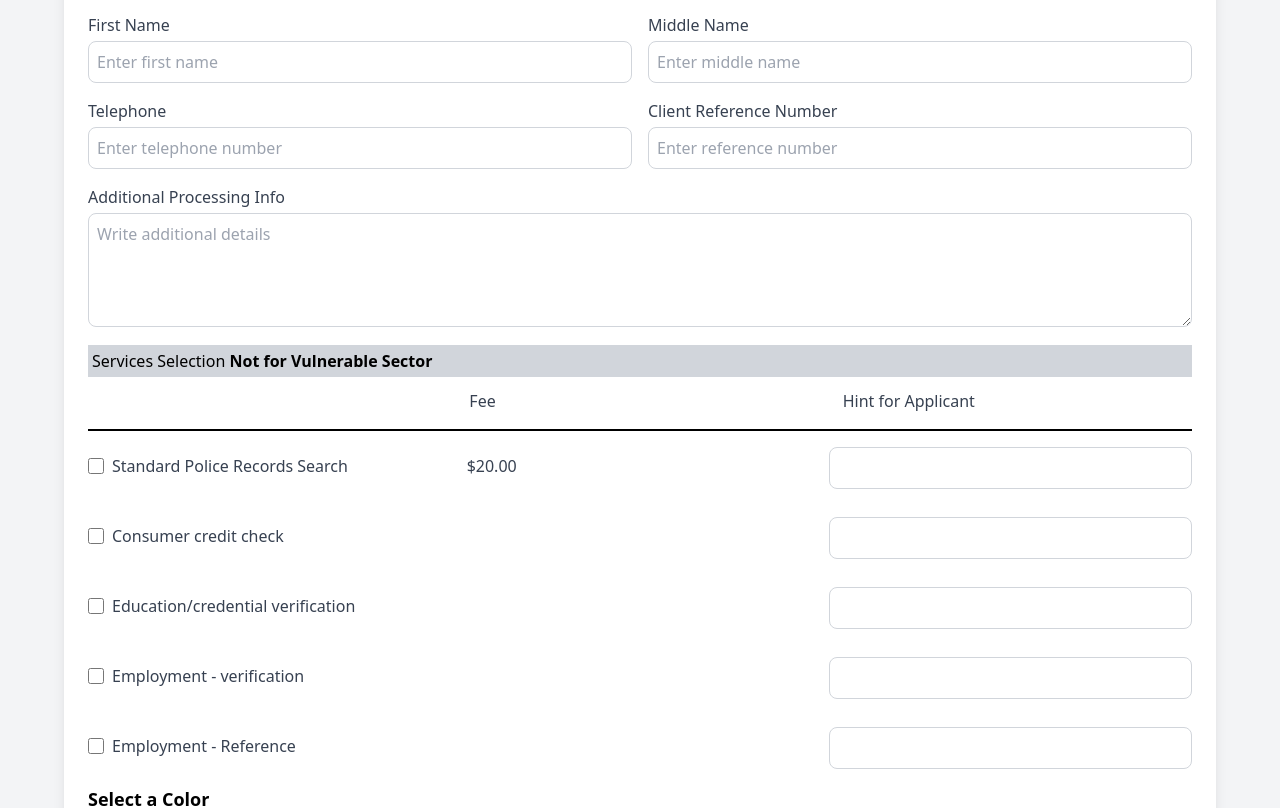
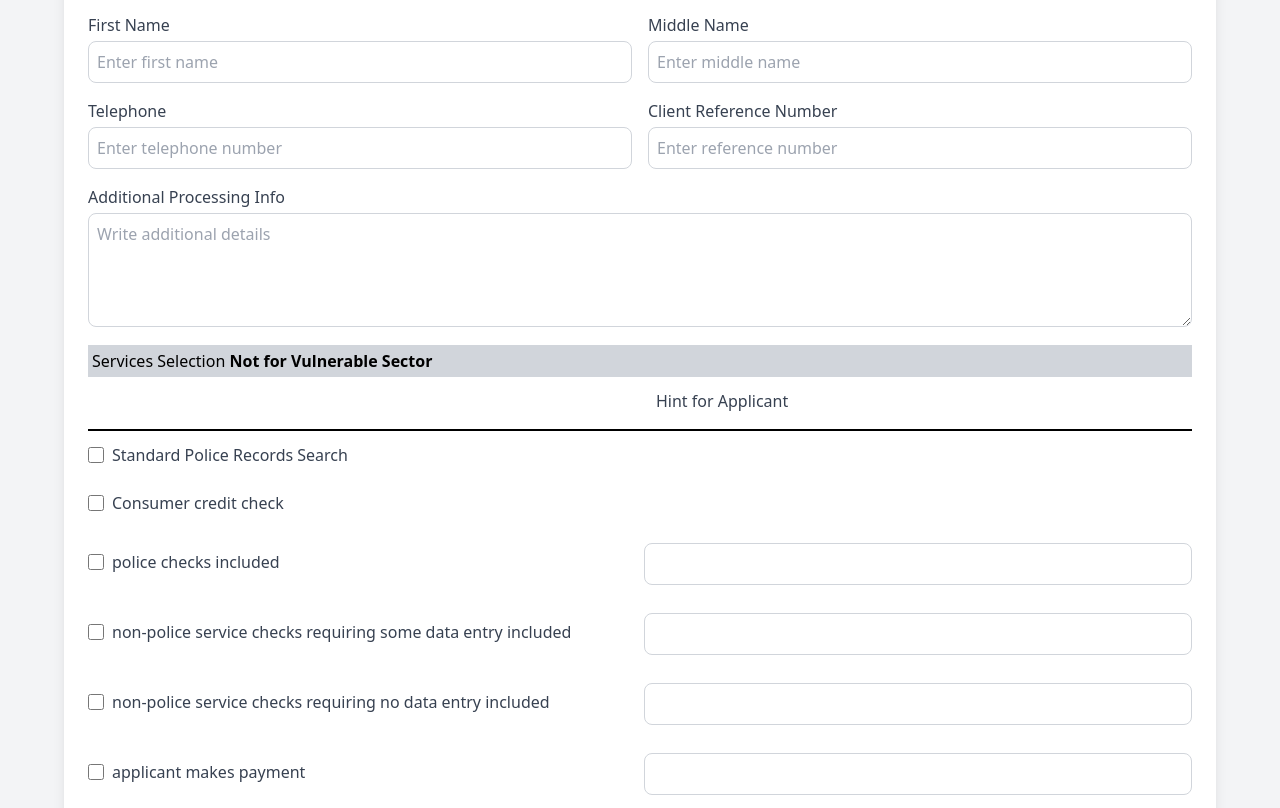
Before and after one commit to masum-diu/applicant, a plain HTML site: page index.html in a window 1280 px wide. Shown: the part 153-961 px from the top of the page. Drawn offline with nearby package versions, Linux system fonts and the light colour scheme.

Commit message:
add new changes 22-mar-25

```diff
--- a/index.html
+++ b/index.html
@@ -6,6 +6,12 @@
     <meta name="viewport" content="width=device-width, initial-scale=1.0">
     <title>Applicant Information</title>
     <script src="https://cdn.tailwindcss.com"></script>
+    <style>
+        /* Custom CSS to style invalid required fields */
+        .invalid {
+            border-color: red !important;
+        }
+    </style>
 </head>
 
 <body class="bg-gray-100 flex justify-center items-center min-h-screen">
@@ -13,12 +19,12 @@
     <div class="bg-white p-6 rounded-lg shadow-lg w-full max-w-6xl">
         <h2 class="text-2xl font-bold text-center text-blue-500">Applicant Information</h2>
 
-        <form  class="mt-6">
+        <form  id="applicantForm" class="mt-6" novalidate>
             <div class="grid grid-cols-1 md:grid-cols-2 gap-4">
                 <!-- Email -->
                 <div>
                     <label for="email" class="block text-gray-700 font-medium">Applicant Email</label>
-                    <input type="email" id="email" name="email" placeholder="Enter email"
+                    <input type="email" required id="email" name="email" placeholder="Enter email"
                         class="w-full mt-1 p-2 border border-gray-300 rounded-lg focus:ring-2 focus:ring-blue-400 focus:outline-none">
                 </div>
 
@@ -26,13 +32,13 @@
                 <!-- Last Name -->
                 <div>
                     <label for="last-name" class="block text-gray-700 font-medium">Sumame (Last Name)</label>
-                    <input type="text" id="last-name" name="last-name" placeholder="Enter last name"
+                    <input type="text" required id="last-name" name="last-name" placeholder="Enter last name"
                         class="w-full mt-1 p-2 border border-gray-300 rounded-lg focus:ring-2 focus:ring-blue-400 focus:outline-none">
                 </div>
                 <!-- First Name -->
                 <div>
                     <label for="first-name" class="block text-gray-700 font-medium">First Name</label>
-                    <input type="text" id="first-name" name="first-name" placeholder="Enter first name"
+                    <input type="text" required id="first-name" name="first-name" placeholder="Enter first name"
                         class="w-full mt-1 p-2 border border-gray-300 rounded-lg focus:ring-2 focus:ring-blue-400 focus:outline-none">
                 </div>
 
@@ -47,7 +53,7 @@
                 <!-- Telephone -->
                 <div>
                     <label for="telephone" class="block text-gray-700 font-medium">Telephone</label>
-                    <input type="tel" id="telephone" name="telephone" placeholder="Enter telephone number"
+                    <input type="tel" required id="telephone" name="telephone" placeholder="Enter telephone number"
                         class="w-full mt-1 p-2 border border-gray-300 rounded-lg focus:ring-2 focus:ring-blue-400 focus:outline-none">
                 </div>
 
@@ -72,27 +78,51 @@
                 <p>Services Selection <span class="font-bold">Not for Vulnerable Sector</span></p>
 
             </div>
-            <div class="grid grid-cols-1 md:grid-cols-3 gap-4 pt-3 border-b-2 border-black">
+            <div class="grid grid-cols-1 md:grid-cols-2 gap-4 pt-3 border-b-2 border-black">
                 <div class="flex items-center mb-4">
 
                 </div>
-                <div class="flex items-center mb-4">
+                <!-- <div class="flex items-center mb-4">
                     <label for="agree" class="ml-2 text-gray-700">Fee</label>
-                </div>
+                </div> -->
                 <div class="flex items-center mb-4">
                     <label for="agree" class="ml-2 text-gray-700">Hint for Applicant</label>
                 </div>
 
             </div>
-            <div class="grid grid-cols-1 md:grid-cols-3 gap-2 pt-3 ">
+            <div class="grid grid-cols-1 md:grid-cols-2 gap-2 pt-3 ">
                 <div class="flex items-center mb-4">
                     <input type="checkbox" id="agree" name="agree"
                         class="w-4 h-4 text-blue-500 border-gray-300 rounded focus:ring-blue-400">
                     <label for="agree" class="ml-2 text-gray-700 ">Standard Police Records Search</label>
                 </div>
+                <!-- <div class="flex items-center mb-4">
+                    <label for="agree" class="ml-2 text-gray-700">$20.00</label>
+                </div> -->
                 <div class="flex items-center mb-4">
+                    <!-- <input type="text" id="client-reference" name="client-reference"
+                        class="w-full mt-1 p-2 border border-gray-300 rounded-lg focus:ring-2 focus:ring-blue-400 focus:outline-none"> -->
+                </div>
+                <div class="flex items-center mb-4">
+                    <input type="checkbox" id="agree" name="agree"
+                        class="w-4 h-4 text-blue-500 border-gray-300 rounded focus:ring-blue-400">
+                    <label for="agree" class="ml-2 text-gray-700 ">Consumer credit check</label>
+                </div>
+                <!-- <div class="flex items-center mb-4">
                     <label for="agree" class="ml-2 text-gray-700">$20.00</label>
+                </div> -->
+                <div class="flex items-center mb-4">
+                    <!-- <input type="text" id="client-reference" name="client-reference"
+                        class="w-full mt-1 p-2 border border-gray-300 rounded-lg focus:ring-2 focus:ring-blue-400 focus:outline-none"> -->
                 </div>
+                <div class="flex items-center mb-4">
+                    <input type="checkbox" id="agree" name="agree"
+                        class="w-4 h-4 text-blue-500 border-gray-300 rounded focus:ring-blue-400">
+                    <label for="agree" class="ml-2 text-gray-700 ">police checks included</label>
+                </div>
+                <!-- <div class="flex items-center mb-4">
+                    <label for="agree" class="ml-2 text-gray-700">$20.00</label>
+                </div> -->
                 <div class="flex items-center mb-4">
                     <input type="text" id="client-reference" name="client-reference"
                         class="w-full mt-1 p-2 border border-gray-300 rounded-lg focus:ring-2 focus:ring-blue-400 focus:outline-none">
@@ -100,11 +130,11 @@
                 <div class="flex items-center mb-4">
                     <input type="checkbox" id="agree" name="agree"
                         class="w-4 h-4 text-blue-500 border-gray-300 rounded focus:ring-blue-400">
-                    <label for="agree" class="ml-2 text-gray-700 ">Consumer credit check</label>
+                    <label for="agree" class="ml-2 text-gray-700 ">non-police service checks requiring some data entry included</label>
                 </div>
-                <div class="flex items-center mb-4">
-                    <!-- <label for="agree" class="ml-2 text-gray-700">$20.00</label> -->
-                </div>
+                <!-- <div class="flex items-center mb-4">
+                    <label for="agree" class="ml-2 text-gray-700">$20.00</label>
+                </div> -->
                 <div class="flex items-center mb-4">
                     <input type="text" id="client-reference" name="client-reference"
                         class="w-full mt-1 p-2 border border-gray-300 rounded-lg focus:ring-2 focus:ring-blue-400 focus:outline-none">
@@ -112,11 +142,11 @@
                 <div class="flex items-center mb-4">
                     <input type="checkbox" id="agree" name="agree"
                         class="w-4 h-4 text-blue-500 border-gray-300 rounded focus:ring-blue-400">
-                    <label for="agree" class="ml-2 text-gray-700 ">Education/credential verification</label>
+                    <label for="agree" class="ml-2 text-gray-700 ">non-police service checks requiring no data entry included</label>
                 </div>
-                <div class="flex items-center mb-4">
-                    <!-- <label for="agree" class="ml-2 text-gray-700">$20.00</label> -->
-                </div>
+                <!-- <div class="flex items-center mb-4">
+                    <label for="agree" class="ml-2 text-gray-700">$20.00</label>
+                </div> -->
                 <div class="flex items-center mb-4">
                     <input type="text" id="client-reference" name="client-reference"
                         class="w-full mt-1 p-2 border border-gray-300 rounded-lg focus:ring-2 focus:ring-blue-400 focus:outline-none">
@@ -124,23 +154,11 @@
                 <div class="flex items-center mb-4">
                     <input type="checkbox" id="agree" name="agree"
                         class="w-4 h-4 text-blue-500 border-gray-300 rounded focus:ring-blue-400">
-                    <label for="agree" class="ml-2 text-gray-700 ">Employment - verification</label>
+                    <label for="agree" class="ml-2 text-gray-700 ">applicant makes payment</label>
                 </div>
-                <div class="flex items-center mb-4">
-                    <!-- <label for="agree" class="ml-2 text-gray-700">$20.00</label> -->
-                </div>
-                <div class="flex items-center mb-4">
-                    <input type="text" id="client-reference" name="client-reference"
-                        class="w-full mt-1 p-2 border border-gray-300 rounded-lg focus:ring-2 focus:ring-blue-400 focus:outline-none">
-                </div>
-                <div class="flex items-center mb-4">
-                    <input type="checkbox" id="agree" name="agree"
-                        class="w-4 h-4 text-blue-500 border-gray-300 rounded focus:ring-blue-400">
-                    <label for="agree" class="ml-2 text-gray-700 ">Employment - Reference</label>
-                </div>
-                <div class="flex items-center mb-4">
-                    <!-- <label for="agree" class="ml-2 text-gray-700">$20.00</label> -->
-                </div>
+                <!-- <div class="flex items-center mb-4">
+                    <label for="agree" class="ml-2 text-gray-700">$20.00</label>
+                </div> -->
                 <div class="flex items-center mb-4">
                     <input type="text" id="client-reference" name="client-reference"
                         class="w-full mt-1 p-2 border border-gray-300 rounded-lg focus:ring-2 focus:ring-blue-400 focus:outline-none">
@@ -148,11 +166,11 @@
 
             </div>
 
-                <h4 class="text-lg font-semibold mb-3">Select a Color</h4>
+                <h4 class="text-lg font-semibold mb-3">Select a Colour</h4>
 
                 <select id="colorSelect" onchange="showSelectedColor()"
                     class="w-full p-2 border border-gray-300 rounded-md focus:outline-none focus:ring-2 focus:ring-blue-500">
-                    <option value="">-- Select a color --</option>
+                    <option value="">-- Select a colour --</option>
                     <option value="Red">Red</option>
                     <option value="Blue">Blue</option>
                     <option value="Green">Green</option>
@@ -167,7 +185,32 @@
             </button>
         </form>
     </div>
+    <script>
+        // JavaScript to handle form submission and validation
+        const form = document.getElementById('applicantForm');
 
+        form.addEventListener('submit', function (event) {
+            event.preventDefault(); // Prevent form submission
+
+            // Remove any existing invalid classes
+            const inputs = form.querySelectorAll('input, textarea');
+            inputs.forEach(input => input.classList.remove('invalid'));
+
+            // Check for invalid fields
+            let isValid = true;
+            inputs.forEach(input => {
+                if (input.required && !input.value.trim()) {
+                    input.classList.add('invalid'); // Add invalid class
+                    isValid = false;
+                }
+            });
+
+            // If form is valid, submit it
+            if (isValid) {
+                form.submit(); // Submit the form
+            }
+        });
+    </script>
 </body>
 
 </html>
```
